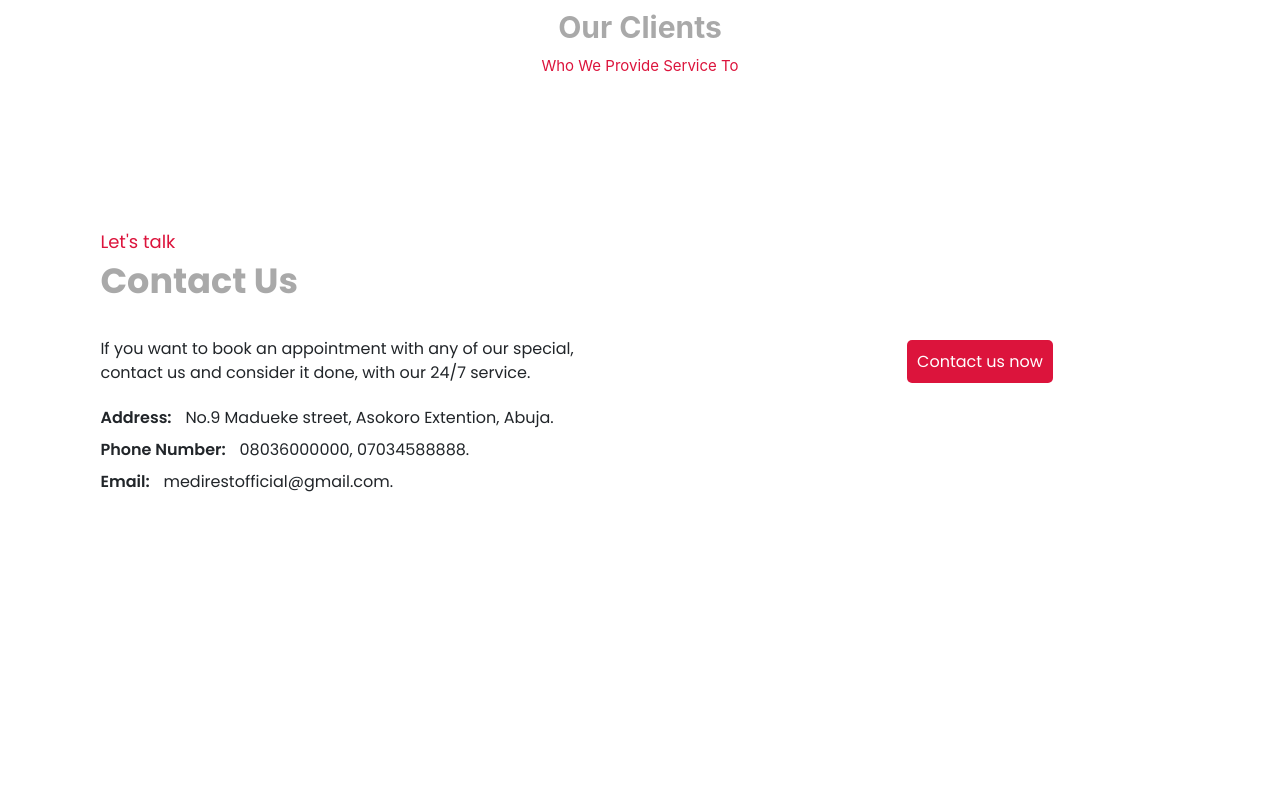
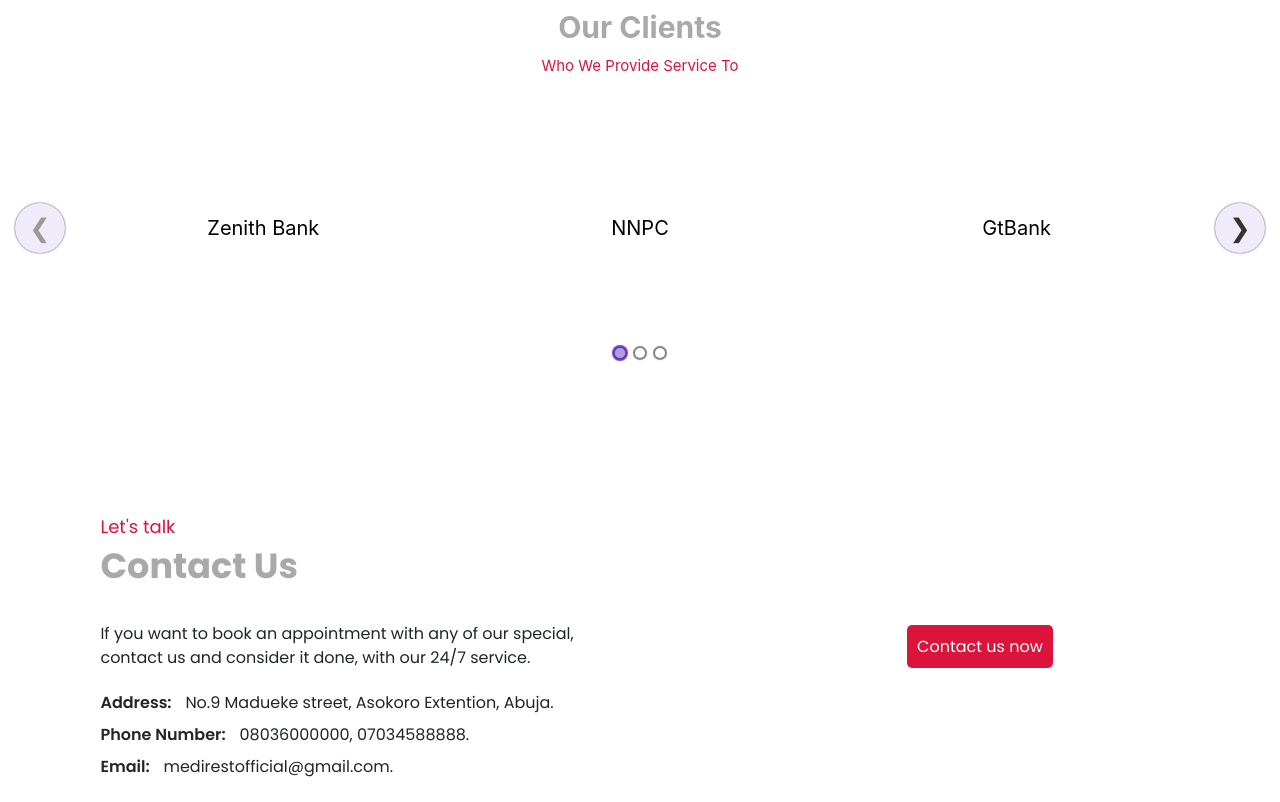
Before and after one commit to Ogenyi25/medirest, a React (Create React App) app: page / in a window 1280 px wide. Shown: the part 3460-4262 px from the top of the page. Before the commit the page ends 3977 px from the top, so only its background shows below. Built offline with nearby package versions, Linux system fonts and the light colour scheme; a web font is replaced by a local one.

Commit message:
created the carousel section

```diff
--- a/package.json
+++ b/package.json
@@ -8,6 +8,7 @@
     "@testing-library/react": "^11.2.5",
     "@testing-library/user-event": "^12.6.3",
     "bootstrap": "^4.6.0",
+    "components": "^0.1.0",
     "node-sass": "^4.14.1",
     "react": "^17.0.1",
     "react-dom": "^17.0.1",
@@ -16,6 +17,8 @@
     "react-router-dom": "^5.2.0",
     "react-scripts": "4.0.1",
     "serve": "^11.3.2",
+    "styled": "^1.0.0",
+    "styled-components": "^5.2.1",
     "web-vitals": "^0.2.4"
   },
   "scripts": {
--- a/src/Pages/Home.jsx
+++ b/src/Pages/Home.jsx
@@ -14,6 +14,7 @@
 import emergency from '../asset/images/emergency.png';
 import theatre from '../asset/images/theatre.png';
 import time from '../asset/images/time.png';
+import ClientCarousel from '../component/ClientCarousel';
 
 
 
@@ -173,7 +174,7 @@
                 <div className="our-clients-title">our clients</div>
                 <div className="our-clients-subtitle">who we provide service to</div>
                 <div className="clients-carousel container-fluid">
-
+                    <ClientCarousel />
                 </div>
             </div>
 
--- /dev/null
+++ b/src/component/CarouselCard.jsx
@@ -0,0 +1,9 @@
+import React from 'react';
+
+//the props number handles what is displayed in each carousel card
+const CarouselCard = ({number}) => {
+    return (
+        <div className="carouselcard">{ number }</div>
+    )
+}
+export default CarouselCard;
--- /dev/null
+++ b/src/component/ClientCarousel.jsx
@@ -0,0 +1,32 @@
+import React from 'react';
+import Carousel from 'react-elastic-carousel';
+import CarouselCard from './CarouselCard';
+
+
+
+const ClientCarousel =()=> {
+
+    // breakPoints handles the number of cards to show depending on the screen size
+    const breakPoints = [
+        {width: 1, itemsToShow: 1},
+        {width: 500, itemsToShow: 2},
+        {width: 768, itemsToShow: 3},
+        {width: 1200, itemsToShow: 4}
+    ]
+    return (
+        <div>
+            <Carousel breakPoints = {breakPoints}>
+                {/* we pass the props number, here and place whatever we want in it */}
+                <CarouselCard number="Zenith Bank" />
+                <CarouselCard number="NNPC" />
+                <CarouselCard number="GtBank" />
+                <CarouselCard number="4" />
+                <CarouselCard number="5" />
+                <CarouselCard number="6" />
+                <CarouselCard number="7" />
+                <CarouselCard number="8" />
+            </Carousel>
+        </div>
+    )
+}
+export default ClientCarousel;
--- /dev/null
+++ b/src/styles/component/_carouselcard.scss
@@ -0,0 +1,13 @@
+.carouselcard {
+    width: 100%;
+    height: 200px;
+    background-color: transparent;
+    color: #000;
+    font-size: 20px;
+    margin: 0 20px;
+    display: flex;
+    border-radius: 10px;
+    align-items: center;
+    justify-content: center;
+    // box-shadow: 0 0 10px rgba(0, 0, 0, 0.125);
+}
--- a/src/styles/medirest.scss
+++ b/src/styles/medirest.scss
@@ -3,6 +3,8 @@
 
 //styles for component files
 @import './component/navbar';
+@import './component/clientcarousel';
+@import './component/carouselcard';
 
 //styles for the individual pages
 @import './pages/home';
```
Also changed, not shown: src/styles/component/_clientcarousel.scss (added), 2 other files (tests, documents, lock files or other folders).
